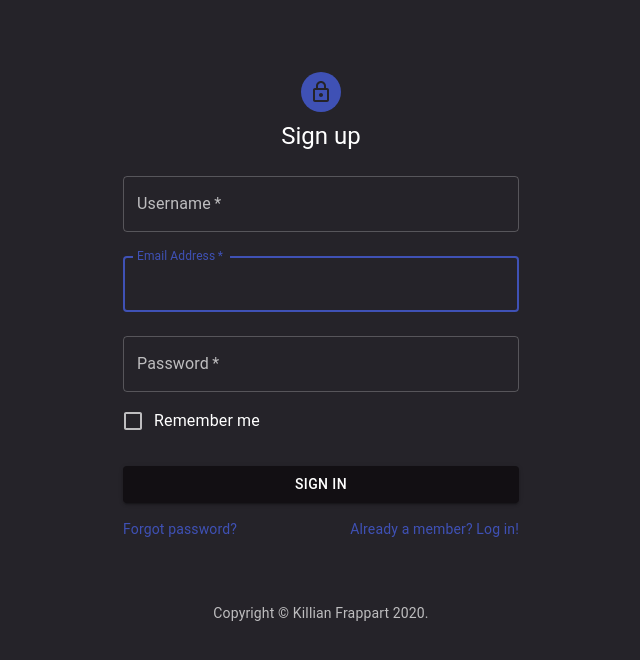
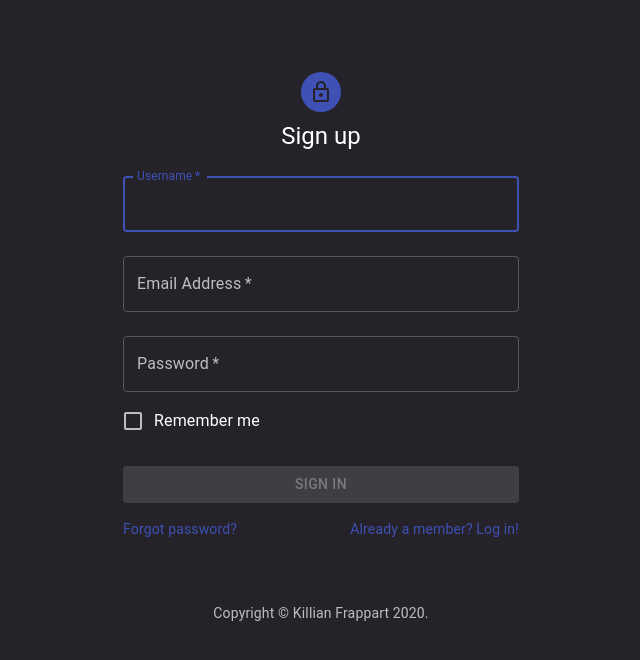
Before and after one commit to KillianFrappartDev/FullStack-Project2, a React (Create React App) app in the folder frontend/: page /auth in a window 1280 px wide. Both pictures are taken after a click on the link "Don't have an account? Sign Up". Shown: the top 660 px of the page, without its empty margins (319-959 px from the left). Built offline with nearby package versions, Linux system fonts and the light colour scheme.

Commit message:
Input validation

```diff
--- a/frontend/src/Components/SignIn.js
+++ b/frontend/src/Components/SignIn.js
@@ -1,27 +1,27 @@
-import React, { useState } from "react";
-import Avatar from "@material-ui/core/Avatar";
-import Button from "@material-ui/core/Button";
-import CssBaseline from "@material-ui/core/CssBaseline";
-import TextField from "@material-ui/core/TextField";
-import FormControlLabel from "@material-ui/core/FormControlLabel";
-import Checkbox from "@material-ui/core/Checkbox";
-import Link from "@material-ui/core/Link";
-import Grid from "@material-ui/core/Grid";
-import Box from "@material-ui/core/Box";
-import LockOutlinedIcon from "@material-ui/icons/LockOutlined";
-import Typography from "@material-ui/core/Typography";
-import { makeStyles } from "@material-ui/core/styles";
-import Container from "@material-ui/core/Container";
+import React, { useReducer } from 'react';
+import Avatar from '@material-ui/core/Avatar';
+import Button from '@material-ui/core/Button';
+import CssBaseline from '@material-ui/core/CssBaseline';
+import TextField from '@material-ui/core/TextField';
+import FormControlLabel from '@material-ui/core/FormControlLabel';
+import Checkbox from '@material-ui/core/Checkbox';
+import Link from '@material-ui/core/Link';
+import Grid from '@material-ui/core/Grid';
+import Box from '@material-ui/core/Box';
+import LockOutlinedIcon from '@material-ui/icons/LockOutlined';
+import Typography from '@material-ui/core/Typography';
+import { makeStyles } from '@material-ui/core/styles';
+import Container from '@material-ui/core/Container';
 
 function Copyright() {
   return (
-    <Typography variant="body2" color="textSecondary" align="center">
-      {"Copyright © "}
-      <Link color="inherit" href="https://material-ui.com/">
+    <Typography variant='body2' color='textSecondary' align='center'>
+      {'Copyright © '}
+      <Link color='inherit' href='https://material-ui.com/'>
         Killian Frappart
-      </Link>{" "}
+      </Link>{' '}
       {new Date().getFullYear()}
-      {"."}
+      {'.'}
     </Typography>
   );
 }
@@ -29,16 +29,16 @@ function Copyright() {
 const useStyles = makeStyles((theme) => ({
   paper: {
     marginTop: theme.spacing(8),
-    display: "flex",
-    flexDirection: "column",
-    alignItems: "center",
+    display: 'flex',
+    flexDirection: 'column',
+    alignItems: 'center',
   },
   avatar: {
     margin: theme.spacing(1),
     backgroundColor: theme.palette.primary.main,
   },
   form: {
-    width: "100%", // Fix IE 11 issue.
+    width: '100%', // Fix IE 11 issue.
     marginTop: theme.spacing(1),
   },
   submit: {
@@ -46,125 +46,145 @@ const useStyles = makeStyles((theme) => ({
   },
 }));
 
-export default function SignIn(props) {
-  const [email, setEmail] = useState("");
-  const [emailError, setEmailError] = useState(false);
-  const [password, setPassword] = useState("");
-  const [passwordError, setPasswordError] = useState(false);
-  const [disabled, setDisabled] = useState(true);
-  const [remember, setRemember] = useState(false);
-  const classes = useStyles();
+const initialState = {
+  email: {
+    value: '',
+    isValid: true,
+  },
+  password: {
+    value: '',
+    isValid: true,
+  },
+  disabled: true,
+  remember: false,
+};
 
-  const emailHandler = (event) => {
-    const value = event.target.value;
-    const reg = new RegExp(/^\w+([\.-]?\w+)*@\w+([\.-]?\w+)*(\.\w{2,3})+$/);
-    setEmail(value);
-    if (!reg.test(value)) {
-      setEmailError(true);
+const reducer = (state = initialState, action) => {
+  const reg = new RegExp(/^\w+([\.-]?\w+)*@\w+([\.-]?\w+)*(\.\w{2,3})+$/);
+
+  const check = (input) => {
+    if (input.value.trim().length > 0 && input.isValid) {
+      return true;
     } else {
-      setEmailError(false);
-      disableCheck();
+      return false;
     }
-    return;
   };
 
-  const passwordHandler = (event) => {
-    const value = event.target.value;
-    setPassword(value);
-    if (value.length < 6) {
-      setPasswordError(true);
-    } else {
-      setPasswordError(false);
-      disableCheck();
-    }
-    return;
-  };
+  switch (action.type) {
+    case 'email':
+      if (reg.test(action.value) && check(state.password)) {
+        return { ...state, email: { value: action.value, isValid: true }, disabled: false };
+      } else if (reg.test(action.value)) {
+        return { ...state, email: { value: action.value, isValid: true }, disabled: true };
+      } else {
+        return { ...state, email: { value: action.value, isValid: false }, disabled: true };
+      }
+    case 'password':
+      if (action.value.trim().length > 5 && check(state.email)) {
+        return { ...state, password: { value: action.value, isValid: true }, disabled: false };
+      } else if (action.value.trim().length > 5) {
+        return { ...state, password: { value: action.value, isValid: true }, disabled: true };
+      } else {
+        return { ...state, password: { value: action.value, isValid: false }, disabled: true };
+      }
+    case 'remember':
+      if (state.remember) {
+        return { ...state, remember: false };
+      } else {
+        return { ...state, remember: true };
+      }
+    default:
+      return { ...state };
+  }
+};
 
-  const rememberHandler = () => {
-    remember ? setRemember(false) : setRemember(true);
-  }
-
-  const disableCheck = () => {
-    if (email.trim().length > 0 && password.trim().length > 0) {
-      emailError || passwordError ? setDisabled(true) : setDisabled(false);
-      return;
-    }
-
-    return;
-  };
+export default function SignIn(props) {
+  const classes = useStyles();
+  const [state, dispatch] = useReducer(reducer, initialState);
 
   const submitHandler = (event) => {
     event.preventDefault();
-    console.log(`Login: ${email} / ${password} / ${remember}`);
+    console.log(`Login: ${state.email.value} / ${state.password.value} / ${state.remember}`);
     return;
   };
 
   return (
-    <Container component="main" maxWidth="xs">
+    <Container component='main' maxWidth='xs'>
       <CssBaseline />
       <div className={classes.paper}>
         <Avatar className={classes.avatar}>
           <LockOutlinedIcon />
         </Avatar>
-        <Typography component="h1" variant="h5">
+        <Typography component='h1' variant='h5'>
           Log in
         </Typography>
         <form onSubmit={submitHandler} className={classes.form} noValidate>
           <TextField
-            className="inputs-bg"
-            variant="outlined"
-            margin="normal"
+            className='inputs-bg'
+            variant='outlined'
+            margin='normal'
             required
             fullWidth
-            id="email"
-            label="Email Address"
-            name="email"
-            autoComplete="email"
+            id='email'
+            label='Email Address'
+            name='email'
+            autoComplete='email'
             autoFocus
-            color="primary"
-            onChange={emailHandler}
-            value={email}
-            error={emailError}
-            helperText={emailError ? "Email is not valid." : ""}
+            color='primary'
+            onChange={(e) => {
+              dispatch({ type: e.target.id, value: e.target.value });
+            }}
+            value={state.email.value}
+            error={!state.email.isValid}
+            helperText={!state.email.isValid ? 'Email is not valid.' : ''}
           />
           <TextField
-            variant="outlined"
-            margin="normal"
+            variant='outlined'
+            margin='normal'
             required
             fullWidth
-            name="password"
-            label="Password"
-            type="password"
-            id="password"
-            autoComplete="current-password"
-            color="primary"
-            onChange={passwordHandler}
-            value={password}
-            error={passwordError}
-            helperText={passwordError ? "Password must contain at least 6 characters." : ""}
+            name='password'
+            label='Password'
+            type='password'
+            id='password'
+            autoComplete='current-password'
+            color='primary'
+            onChange={(e) => {
+              dispatch({ type: e.target.id, value: e.target.value });
+            }}
+            value={state.password.value}
+            error={!state.password.isValid}
+            helperText={!state.password.isValid ? 'Email is not valid.' : ''}
           />
           <FormControlLabel
-            control={<Checkbox onChange={rememberHandler} value={remember} color="primary" />}
-            label="Remember me"
+            control={
+              <Checkbox
+                value={state.remember}
+                onChange={(e) => {
+                  dispatch({ type: 'remember' });
+                }}
+                color='primary'
+              />
+            }
+            label='Remember me'
           />
           <Button
-            type="submit"
+            type='submit'
             fullWidth
-            variant="contained"
-            color="secondary"
-            className={classes.submit}
-            disabled={disabled}
-          >
+            variant='contained'
+            color='secondary'
+            disabled={state.disabled}
+            className={classes.submit}>
             Sign In
           </Button>
           <Grid container>
             <Grid item xs>
-              <Link href="#" variant="body2">
+              <Link href='#' variant='body2'>
                 Forgot password?
               </Link>
             </Grid>
             <Grid item>
-              <Link onClick={props.switch} href="#" variant="body2">
+              <Link onClick={props.switch} href='#' variant='body2'>
                 {"Don't have an account? Sign Up"}
               </Link>
             </Grid>
--- a/frontend/src/Components/SignUp.js
+++ b/frontend/src/Components/SignUp.js
@@ -1,27 +1,27 @@
-import React, { useState } from "react";
-import Avatar from "@material-ui/core/Avatar";
-import Button from "@material-ui/core/Button";
-import CssBaseline from "@material-ui/core/CssBaseline";
-import TextField from "@material-ui/core/TextField";
-import FormControlLabel from "@material-ui/core/FormControlLabel";
-import Checkbox from "@material-ui/core/Checkbox";
-import Link from "@material-ui/core/Link";
-import Grid from "@material-ui/core/Grid";
-import Box from "@material-ui/core/Box";
-import LockOutlinedIcon from "@material-ui/icons/LockOutlined";
-import Typography from "@material-ui/core/Typography";
-import { makeStyles } from "@material-ui/core/styles";
-import Container from "@material-ui/core/Container";
+import React, { useReducer } from 'react';
+import Avatar from '@material-ui/core/Avatar';
+import Button from '@material-ui/core/Button';
+import CssBaseline from '@material-ui/core/CssBaseline';
+import TextField from '@material-ui/core/TextField';
+import FormControlLabel from '@material-ui/core/FormControlLabel';
+import Checkbox from '@material-ui/core/Checkbox';
+import Link from '@material-ui/core/Link';
+import Grid from '@material-ui/core/Grid';
+import Box from '@material-ui/core/Box';
+import LockOutlinedIcon from '@material-ui/icons/LockOutlined';
+import Typography from '@material-ui/core/Typography';
+import { makeStyles } from '@material-ui/core/styles';
+import Container from '@material-ui/core/Container';
 
 function Copyright() {
   return (
-    <Typography variant="body2" color="textSecondary" align="center">
-      {"Copyright © "}
-      <Link color="inherit" href="https://material-ui.com/">
+    <Typography variant='body2' color='textSecondary' align='center'>
+      {'Copyright © '}
+      <Link color='inherit' href='https://material-ui.com/'>
         Killian Frappart
-      </Link>{" "}
+      </Link>{' '}
       {new Date().getFullYear()}
-      {"."}
+      {'.'}
     </Typography>
   );
 }
@@ -29,16 +29,16 @@ function Copyright() {
 const useStyles = makeStyles((theme) => ({
   paper: {
     marginTop: theme.spacing(8),
-    display: "flex",
-    flexDirection: "column",
-    alignItems: "center",
+    display: 'flex',
+    flexDirection: 'column',
+    alignItems: 'center',
   },
   avatar: {
     margin: theme.spacing(1),
     backgroundColor: theme.palette.primary.main,
   },
   form: {
-    width: "100%", // Fix IE 11 issue.
+    width: '100%', // Fix IE 11 issue.
     marginTop: theme.spacing(1),
   },
   submit: {
@@ -46,107 +46,178 @@ const useStyles = makeStyles((theme) => ({
   },
 }));
 
+const initialState = {
+  username: {
+    value: '',
+    isValid: true,
+  },
+  email: {
+    value: '',
+    isValid: true,
+  },
+  password: {
+    value: '',
+    isValid: true,
+  },
+  disabled: true,
+  remember: false,
+};
+
+const check = (a, b) => {
+  if (a.isValid && a.value.length > 0 && b.isValid && b.value.length > 0) {
+    return true;
+  } else {
+    return false;
+  }
+};
+
+const reducer = (state = initialState, action) => {
+  const reg = new RegExp(/^\w+([\.-]?\w+)*@\w+([\.-]?\w+)*(\.\w{2,3})+$/);
+
+  switch (action.type) {
+    case 'username':
+      if (action.value.trim().length > 0 && check(state.email, state.password)) {
+        return { ...state, username: { value: action.value, isValid: true }, disabled: false };
+      } else if (action.value.trim().length > 0) {
+        return { ...state, username: { value: action.value, isValid: true }, disabled: true };
+      } else {
+        return { ...state, username: { value: action.value, isValid: false }, disabled: true };
+      }
+    case 'email':
+      if (reg.test(action.value) && check(state.username, state.password)) {
+        return { ...state, email: { value: action.value, isValid: true }, disabled: false };
+      } else if (reg.test(action.value)) {
+        return { ...state, email: { value: action.value, isValid: true }, disabled: true };
+      } else {
+        return { ...state, email: { value: action.value, isValid: false }, disabled: true };
+      }
+    case 'password':
+      if (action.value.trim().length > 5 && check(state.username, state.email)) {
+        return { ...state, password: { value: action.value, isValid: true }, disabled: false };
+      } else if (action.value.trim().length > 5) {
+        return { ...state, password: { value: action.value, isValid: true }, disabled: true };
+      } else {
+        return { ...state, password: { value: action.value, isValid: false }, disabled: true };
+      }
+    case 'remember':
+      if (state.remember) {
+        return { ...state, remember: false };
+      } else {
+        return { ...state, remember: true };
+      }
+    default:
+      return { ...state };
+  }
+};
+
 export default function SignUp(props) {
-  const [username, setUsername] = useState("");
-  const [email, setEmail] = useState("");
-  const [password, setPassword] = useState("");
   const classes = useStyles();
-
-  const emailHandler = (event) => {
-    setEmail(event.target.value);
-    return;
-  };
-
-  const passwordHandler = (event) => {
-    setPassword(event.target.value);
-    return;
-  };
-
-  const usernameHandler = (event) => {
-    setUsername(event.target.value);
-  };
+  const [state, dispatch] = useReducer(reducer, initialState);
 
   const submitHandler = (event) => {
     event.preventDefault();
-    console.log(`Login: ${username} / ${email} / ${password}`);
+    console.log(
+      `Login: ${state.username.value} / ${state.email.value} / ${state.password.value} / ${state.remember}`
+    );
     return;
   };
 
   return (
-    <Container component="main" maxWidth="xs">
+    <Container component='main' maxWidth='xs'>
       <CssBaseline />
       <div className={classes.paper}>
         <Avatar className={classes.avatar}>
           <LockOutlinedIcon />
         </Avatar>
-        <Typography component="h1" variant="h5">
+        <Typography component='h1' variant='h5'>
           Sign up
         </Typography>
         <form onSubmit={submitHandler} className={classes.form} noValidate>
           <TextField
-            variant="outlined"
-            margin="normal"
+            variant='outlined'
+            margin='normal'
             required
             fullWidth
-            id="username"
-            label="Username"
-            name="username"
-            autoComplete="username"
+            id='username'
+            label='Username'
+            name='username'
+            autoComplete='username'
             autoFocus
-            color="primary"
-            onChange={usernameHandler}
-            value={username}
+            color='primary'
+            onChange={(e) => {
+              dispatch({ type: e.target.id, value: e.target.value });
+            }}
+            value={state.username.value}
+            error={!state.username.isValid}
+            helperText={!state.username.isValid ? 'Username can not be left empty.' : ''}
           />
           <TextField
-            variant="outlined"
-            margin="normal"
+            variant='outlined'
+            margin='normal'
             required
             fullWidth
-            id="email"
-            label="Email Address"
-            name="email"
-            autoComplete="email"
-            autoFocus
-            color="primary"
-            onChange={emailHandler}
-            value={email}
+            id='email'
+            label='Email Address'
+            name='email'
+            autoComplete='email'
+            color='primary'
+            onChange={(e) => {
+              dispatch({ type: e.target.id, value: e.target.value });
+            }}
+            value={state.email.value}
+            error={!state.email.isValid}
+            helperText={!state.email.isValid ? 'Email is not valid.' : ''}
           />
           <TextField
-            variant="outlined"
-            margin="normal"
+            variant='outlined'
+            margin='normal'
             required
             fullWidth
-            name="password"
-            label="Password"
-            type="password"
-            id="password"
-            autoComplete="current-password"
-            color="primary"
-            onChange={passwordHandler}
-            value={password}
+            name='password'
+            label='Password'
+            type='password'
+            id='password'
+            autoComplete='current-password'
+            color='primary'
+            onChange={(e) => {
+              dispatch({ type: e.target.id, value: e.target.value });
+            }}
+            value={state.password.value}
+            error={!state.password.isValid}
+            helperText={
+              !state.password.isValid ? 'Password must contain at least 6 characters.' : ''
+            }
           />
           <FormControlLabel
-            control={<Checkbox value="remember" color="primary" />}
-            label="Remember me"
+            control={
+              <Checkbox
+                value={state.remember}
+                onChange={() => {
+                  dispatch({ type: 'remember' });
+                }}
+                color='primary'
+              />
+            }
+            label='Remember me'
           />
           <Button
-            type="submit"
+            type='submit'
             fullWidth
-            variant="contained"
-            color="secondary"
-            className={classes.submit}
-          >
+            variant='contained'
+            color='secondary'
+            disabled={state.disabled}
+            className={classes.submit}>
             Sign In
           </Button>
           <Grid container>
             <Grid item xs>
-              <Link href="#" variant="body2">
+              <Link href='#' variant='body2'>
                 Forgot password?
               </Link>
             </Grid>
             <Grid item>
-              <Link onClick={props.switch} href="#" variant="body2">
-                {"Already a member? Log in!"}
+              <Link onClick={props.switch} href='#' variant='body2'>
+                {'Already a member? Log in!'}
               </Link>
             </Grid>
           </Grid>
```
Also changed, not shown: frontend/src/Pages/AuthPage.js (+6 -8 lines).
